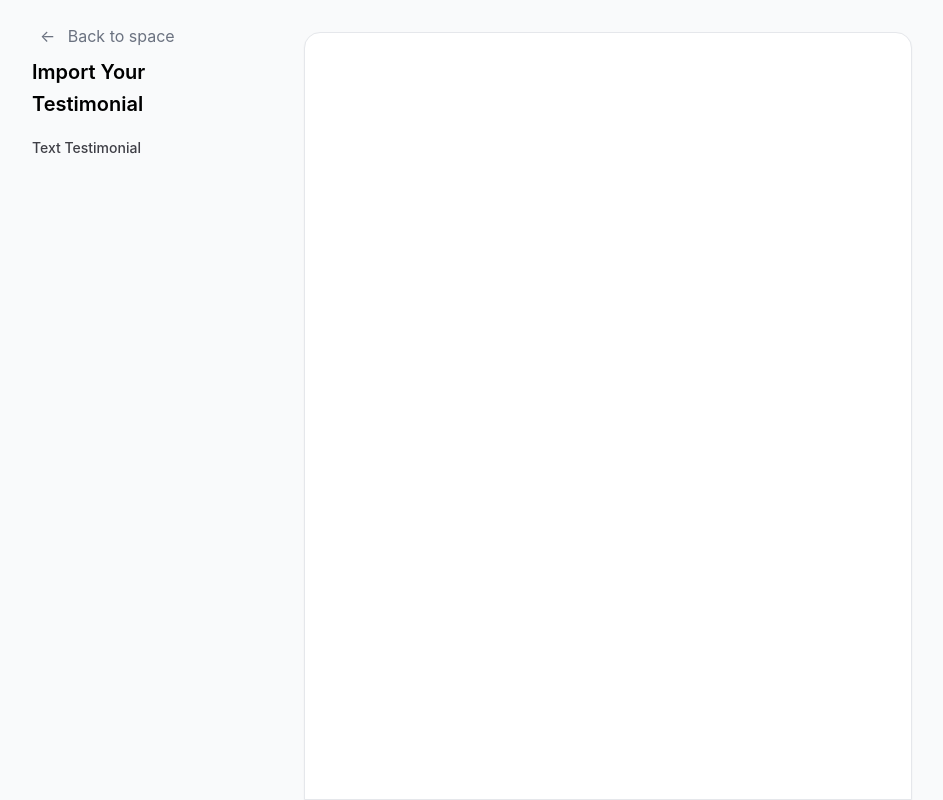
After one commit to dsilverdi/testilime, a Django app: page /space/1/import-testimonial in a window 1280 px wide. The commit adds this page. Shown: the whole page, without its empty margins (16-959 px from the left). Run offline with Django 4.2, Linux system fonts and the light colour scheme; the visitor is signed in with stand-in values (Sample User, id 1); parts of the project's set-up code (start-up, migrations or seed data) failed here and were passed over; some libraries are stand-ins or nearby versions.

Commit message:
import page

```diff
--- a/src/tailwind_theme/static/css/dist/styles.css
+++ b/src/tailwind_theme/static/css/dist/styles.css
@@ -1002,6 +1002,16 @@ select {
   margin-bottom: 0.25rem;
 }
 
+.my-0\.5 {
+  margin-top: 0.125rem;
+  margin-bottom: 0.125rem;
+}
+
+.my-0 {
+  margin-top: 0px;
+  margin-bottom: 0px;
+}
+
 .mt-2 {
   margin-top: 0.5rem;
 }
@@ -1110,6 +1120,14 @@ select {
   height: 100%;
 }
 
+.h-96 {
+  height: 24rem;
+}
+
+.min-h-screen {
+  min-height: 100vh;
+}
+
 .w-7 {
   width: 1.75rem;
 }
@@ -1154,12 +1172,28 @@ select {
   max-width: 100%;
 }
 
+.max-w-\[18rem\] {
+  max-width: 18rem;
+}
+
+.max-w-2xl {
+  max-width: 40rem;
+}
+
 .flex-1 {
   flex: 1 1 0%;
 }
 
+.flex-none {
+  flex: none;
+}
+
 .flex-shrink-0 {
   flex-shrink: 0;
+}
+
+.flex-grow {
+  flex-grow: 1;
 }
 
 .translate-y-7 {
@@ -1241,6 +1275,10 @@ select {
 
 .gap-8 {
   gap: 2rem;
+}
+
+.gap-3 {
+  gap: 0.75rem;
 }
 
 .gap-x-2 {
@@ -1312,6 +1350,10 @@ select {
   justify-self: auto;
 }
 
+.overflow-hidden {
+  overflow: hidden;
+}
+
 .overflow-y-auto {
   overflow-y: auto;
 }
@@ -1334,6 +1376,16 @@ select {
 
 .rounded-lg {
   border-radius: 0.5rem;
+}
+
+.rounded-b-2xl {
+  border-bottom-right-radius: 1rem;
+  border-bottom-left-radius: 1rem;
+}
+
+.rounded-t-2xl {
+  border-top-left-radius: 1rem;
+  border-top-right-radius: 1rem;
 }
 
 .border {
@@ -1410,6 +1462,16 @@ select {
   background-color: rgb(239 68 68 / var(--tw-bg-opacity));
 }
 
+.bg-gray-200 {
+  --tw-bg-opacity: 1;
+  background-color: rgb(229 231 235 / var(--tw-bg-opacity));
+}
+
+.bg-gray-100 {
+  --tw-bg-opacity: 1;
+  background-color: rgb(243 244 246 / var(--tw-bg-opacity));
+}
+
 .p-4 {
   padding: 1rem;
 }
@@ -1497,6 +1559,16 @@ select {
   padding-bottom: 1.5rem;
 }
 
+.px-8 {
+  padding-left: 2rem;
+  padding-right: 2rem;
+}
+
+.py-1\.5 {
+  padding-top: 0.375rem;
+  padding-bottom: 0.375rem;
+}
+
 .pt-3 {
   padding-top: 0.75rem;
 }
@@ -1523,6 +1595,26 @@ select {
 
 .pt-5 {
   padding-top: 1.25rem;
+}
+
+.pl-4 {
+  padding-left: 1rem;
+}
+
+.pr-2 {
+  padding-right: 0.5rem;
+}
+
+.pb-4 {
+  padding-bottom: 1rem;
+}
+
+.pt-4 {
+  padding-top: 1rem;
+}
+
+.pt-8 {
+  padding-top: 2rem;
 }
 
 .text-center {
@@ -1662,6 +1754,11 @@ select {
 .text-green-600 {
   --tw-text-opacity: 1;
   color: rgb(22 163 74 / var(--tw-text-opacity));
+}
+
+.text-zinc-700 {
+  --tw-text-opacity: 1;
+  color: rgb(63 63 70 / var(--tw-text-opacity));
 }
 
 .underline {
@@ -1700,6 +1797,10 @@ select {
   transition-duration: 150ms;
 }
 
+.duration-100 {
+  transition-duration: 100ms;
+}
+
 .blur-background {
   -webkit-backdrop-filter: blur(2px);
           backdrop-filter: blur(2px);
@@ -1722,6 +1823,10 @@ select {
 .hover\:bg-white:hover {
   --tw-bg-opacity: 1;
   background-color: rgb(255 255 255 / var(--tw-bg-opacity));
+}
+
+.hover\:bg-stone-200\/40:hover {
+  background-color: rgb(231 229 228 / 0.4);
 }
 
 .hover\:text-white:hover {
@@ -1794,6 +1899,15 @@ select {
     grid-template-columns: repeat(2, minmax(0, 1fr));
   }
 
+  .sm\:flex-row {
+    flex-direction: row;
+  }
+
+  .sm\:rounded-b-none {
+    border-bottom-right-radius: 0px;
+    border-bottom-left-radius: 0px;
+  }
+
   .sm\:px-6 {
     padding-left: 1.5rem;
     padding-right: 1.5rem;
@@ -1803,6 +1917,11 @@ select {
     padding-top: 1rem;
     padding-bottom: 1rem;
   }
+
+  .sm\:px-8 {
+    padding-left: 2rem;
+    padding-right: 2rem;
+  }
 }
 
 @media (min-width: 768px) {
@@ -1810,12 +1929,20 @@ select {
     grid-column: span 2 / span 2;
   }
 
+  .md\:block {
+    display: block;
+  }
+
   .md\:flex {
     display: flex;
   }
 
   .md\:grid-cols-3 {
     grid-template-columns: repeat(3, minmax(0, 1fr));
+  }
+
+  .md\:grid-cols-2 {
+    grid-template-columns: repeat(2, minmax(0, 1fr));
   }
 
   .md\:gap-x-8 {
@@ -1885,6 +2012,10 @@ select {
 
   .lg\:grid-cols-5 {
     grid-template-columns: repeat(5, minmax(0, 1fr));
+  }
+
+  .lg\:grid-cols-3 {
+    grid-template-columns: repeat(3, minmax(0, 1fr));
   }
 
   .lg\:px-8 {
--- a/src/templates/base_app.html
+++ b/src/templates/base_app.html
@@ -1,10 +1,6 @@
 {% extends "base.html" %}
 {% block head %}
-    <title>Settings -
-
-    testilime
-
-    </title>
+    <title>Testilime - Easy Collect Testimonial</title>
     <meta name="robots" content="noindex,nofollow">
 {% endblock %}
 {% block body %}
--- /dev/null
+++ b/src/testilime/core/helper.py
@@ -0,0 +1,5 @@
+def available_import_provider():
+    available_provider = [
+
+    ]
+    return available_provider
--- /dev/null
+++ b/src/testilime/core/templates/core/components/import_provider_list.html
@@ -0,0 +1,6 @@
+
+<div>
+    <button class="flex w-full items-center gap-4 px-2 py-1.5 text-sm font-medium duration-100 my-0.5 rounded-md text-zinc-700">
+        Text Testimonial
+    </button>
+</div>
--- a/src/testilime/core/templates/core/pages/dashboard.html
+++ b/src/testilime/core/templates/core/pages/dashboard.html
@@ -1,10 +1,4 @@
 {% extends "base_app.html" %}
-{% block head %}
-    <title>Dashboard -
-    testilime
-    </title>
-    <meta name="robots" content="noindex,nofollow">
-{% endblock %}
 {% block main %}
     <div class="px-4 py-2 md:px-16 bg-white border-b" x-data="{ showModal: false }">
         <div class="2xl:container flex w-full justify-between items-center mx-auto py-6">
--- /dev/null
+++ b/src/testilime/core/templates/core/pages/import.html
@@ -0,0 +1,45 @@
+{% extends "base.html" %}
+{% block head %}
+    <title>Testilime - Easy Collect Testimonial</title>
+    <meta name="robots" content="noindex,nofollow">
+{% endblock %}
+{% block body %}
+<div class="min-h-screen bg-gray-50 flex flex-col">
+    <div class="flex w-full mx-auto px-4 h-full flex-col flex-grow sm:flex-row">
+        <div class="py-6 w-full h-full max-w-[18rem]">
+            <div class="flex flex-col h-full">
+                <div class="px-8">
+                    <a class="rounded-md px-2 py-1 text-md text-gray-500 hover:bg-stone-200/40" href="{% url 'testilime-core:project-detail' slug=slug %}">
+                        <span class="pr-2">←</span>
+                        Back to space
+                    </a>
+                    <h2 class="font-semibold py-2 text-xl">Import Your Testimonial</h2>
+                </div>
+                <div class="overflow-hidden h-full w-full">
+                    <div class="h-full overflow-y-auto px-6">
+                        <div class="flex flex-col">
+                            {% include "core/components/import_provider_list.html" %}
+                        </div>
+                    </div>
+                </div>
+            </div>
+        </div>
+        <div class="flex flex-grow">
+            <div class="relative flex h-full w-full max-w-2xl flex-none flex-col md:block">
+                <div class="h-full px-4 pt-8">
+                    <div class="flex h-full flex-col overflow-hidden rounded-b-2xl rounded-t-2xl border bg-white shadow-sm sm:rounded-b-none">
+                        <!-- Your content goes here -->
+                        <div>
+
+                        </div>
+                        <div class="flex-grow overflow-y-auto px-4 pb-4 pt-4 sm:px-8">
+                            <!-- Your main content goes here -->
+                        </div>
+                    </div>
+                </div>
+            </div>
+        </div>
+
+    </div>
+</div>
+{% endblock %}
--- a/src/testilime/core/templates/core/pages/space_domain_settings.html
+++ b/src/testilime/core/templates/core/pages/space_domain_settings.html
@@ -1,6 +1,5 @@
 {% extends "core/pages/space_detail.html" %}
 {% block content %}
     <div>
-        Domain Settings
     </div>
 {% endblock %}
--- a/src/testilime/core/templates/core/pages/space_embeds_and_sharing.html
+++ b/src/testilime/core/templates/core/pages/space_embeds_and_sharing.html
@@ -1,6 +1,5 @@
 {% extends "core/pages/space_detail.html" %}
 {% block content %}
     <div>
-        Embeds And Sharing
     </div>
 {% endblock %}
--- a/src/testilime/core/templates/core/pages/space_settings_page.html
+++ b/src/testilime/core/templates/core/pages/space_settings_page.html
@@ -1,6 +1,5 @@
 {% extends "core/pages/space_detail.html" %}
 {% block content %}
     <div>
-        Space Settings page
     </div>
 {% endblock %}
--- a/src/testilime/core/templates/core/pages/space_testimonial_page.html
+++ b/src/testilime/core/templates/core/pages/space_testimonial_page.html
@@ -1,6 +1,5 @@
 {% extends "core/pages/space_detail.html" %}
 {% block content %}
     <div>
-        testimonial page
     </div>
 {% endblock %}
--- a/src/testilime/core/urls.py
+++ b/src/testilime/core/urls.py
@@ -9,5 +9,5 @@ urlpatterns = [
     path("space/<slug:slug>/embeds-and-sharing", views.embeds_and_sharing_view, name="project-detail-embeds-and-sharing"),
     path("space/<slug:slug>/domain", views.domain_settings_view, name="project-detail-domain-settings"),
     path("space/<slug:slug>/space-settings", views.space_settings_view, name="project-detail-space-settings"),
-    path("space/import-testimonial", views.create_and_import_testimonial)
+    path("space/<slug:slug>/import-testimonial", views.create_and_import_testimonial, name="project-import-testimonial")
 ]
--- a/src/testilime/core/views.py
+++ b/src/testilime/core/views.py
@@ -100,8 +100,11 @@ def space_settings_view(request, slug):
 
 @require_http_methods(["GET", "POST"])
 @login_required
-def create_and_import_testimonial(request):
+def create_and_import_testimonial(request, slug):
     if request.method == "POST":
         return JsonResponse()
     else:
-        return render()
+        context = {
+            'slug': slug
+        }
+        return render(request, 'core/pages/import.html', context)
```
Also changed, not shown: src/testilime/core/templates/core/pages/space_detail.html (+6 -13 lines), src/testilime/core/templates/core/pages/splash_testimonial_import.html (deleted, +0 -13 lines).
